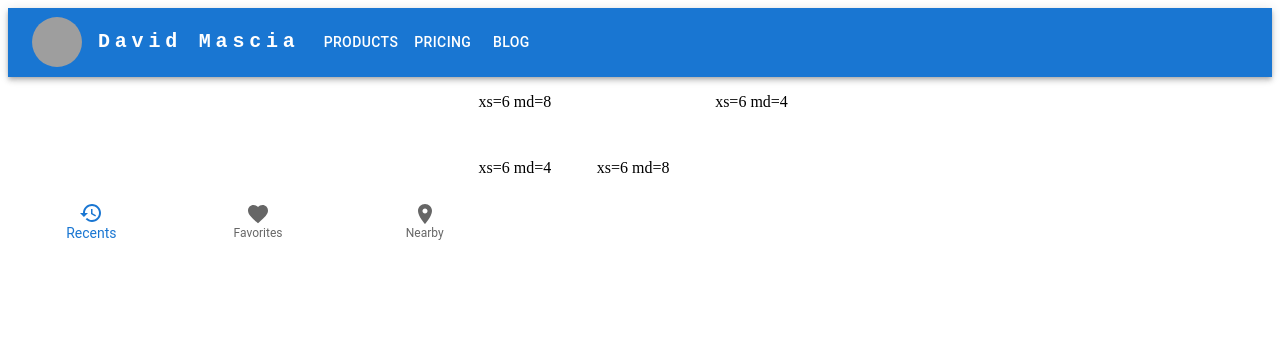
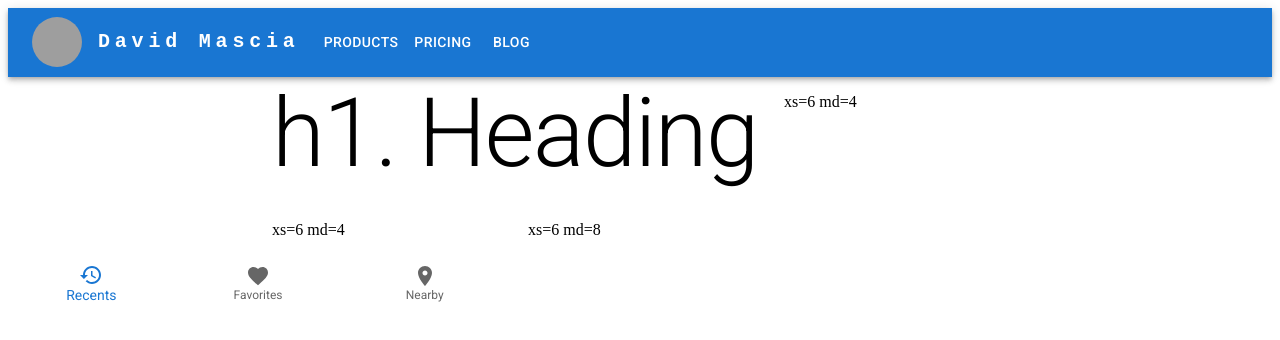
Before and after one commit to dmascia/davidmascia.com, a Next.js app: page / in a window 1280 px wide. Shown: the top 340 px of the page. Built offline with nearby package versions, Linux system fonts and the light colour scheme; grey boxes are pictures that could not be loaded; what @mui/material-nextjs would draw is missing.

Commit message:
Mon, Jan 13, 2025, 12:05 PM -05:00

```diff
--- a/src/app/layout.tsx
+++ b/src/app/layout.tsx
@@ -1,5 +1,9 @@
 import type { Metadata } from "next";
 import { AppRouterCacheProvider } from "@mui/material-nextjs/v15-appRouter";
+import "@fontsource/roboto/300.css";
+import "@fontsource/roboto/400.css";
+import "@fontsource/roboto/500.css";
+import "@fontsource/roboto/700.css";
 
 export const metadata: Metadata = {
   title: "Create Next App",
--- a/src/app/page.tsx
+++ b/src/app/page.tsx
@@ -19,7 +19,9 @@
           <Box display="flex" justifyContent="center" minWidth="100vw">
             <Grid container spacing={2}>
               <Grid size={{ xs: 6, md: 8 }}>
-                <p>xs=6 md=8</p>
+                <Typography variant="h1" component="h2">
+                  h1. Heading
+                </Typography>
               </Grid>
               <Grid size={{ xs: 6, md: 4 }}>
                 <p>xs=6 md=4</p>
```
